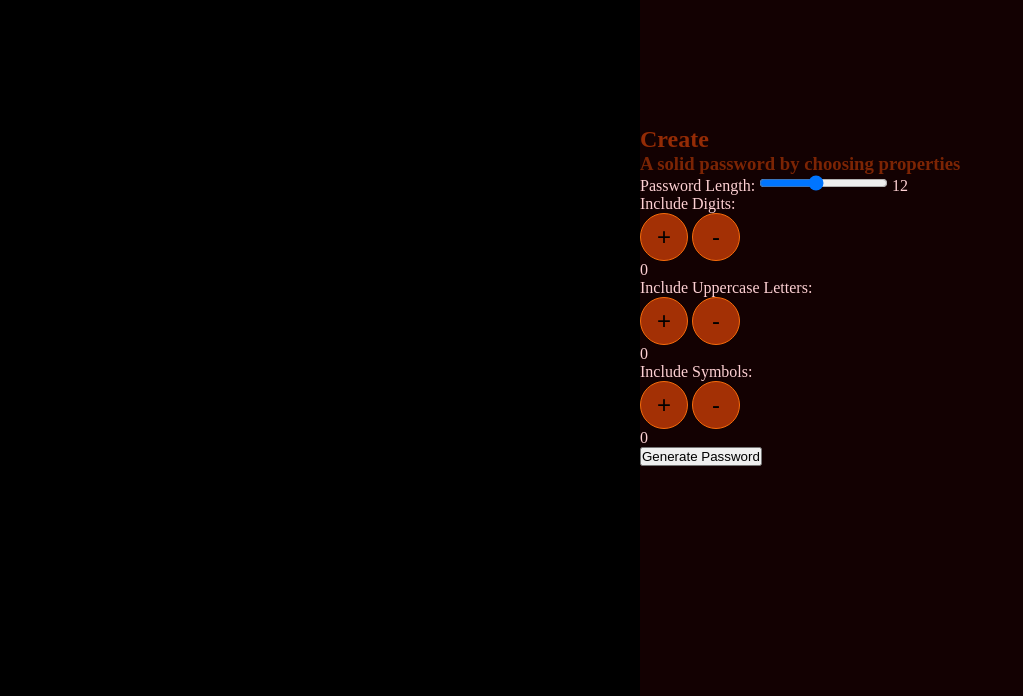
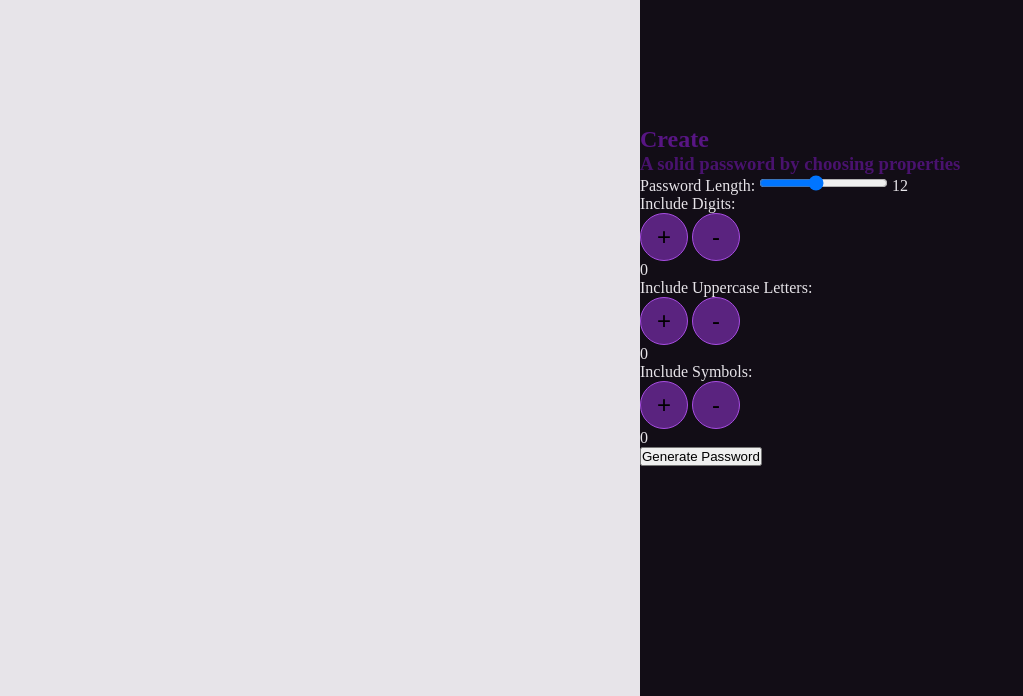
Before and after one commit to pawelek7k/password-generator, a website: page index.html in a window 1280 px wide. Shown: the part 104-800 px from the top of the page, without its empty margins (0-1023 px from the left). Drawn offline with Linux system fonts and the light colour scheme.

Commit message:
add fixes

```diff
--- a/styles/root.css
+++ b/styles/root.css
@@ -1,9 +1,9 @@
 :root {
-  --text: #fed1d4;
-  --background: #130102;
-  --primary: #fb8293;
-  --secondary: #a33005;
-  --accent: #f76c0b;
-  --primary-accent-shade: #942b05;
-  --secondary-accent-shade: #7c2404;
+  --text: #e7e4e9;
+  --background: #120d16;
+  --primary: #be9ad5;
+  --secondary: #5a237f;
+  --accent: #a74de2;
+  --primary-accent-shade: #581584;
+  --secondary-accent-shade: #49126e;
 }
--- a/styles/styles.css
+++ b/styles/styles.css
@@ -17,7 +17,7 @@ main {
 }
 
 .password-list-container {
-  background-color: black;
+  background-color: var(--text);
   width: 50%;
   height: 100vh;
 }
```
